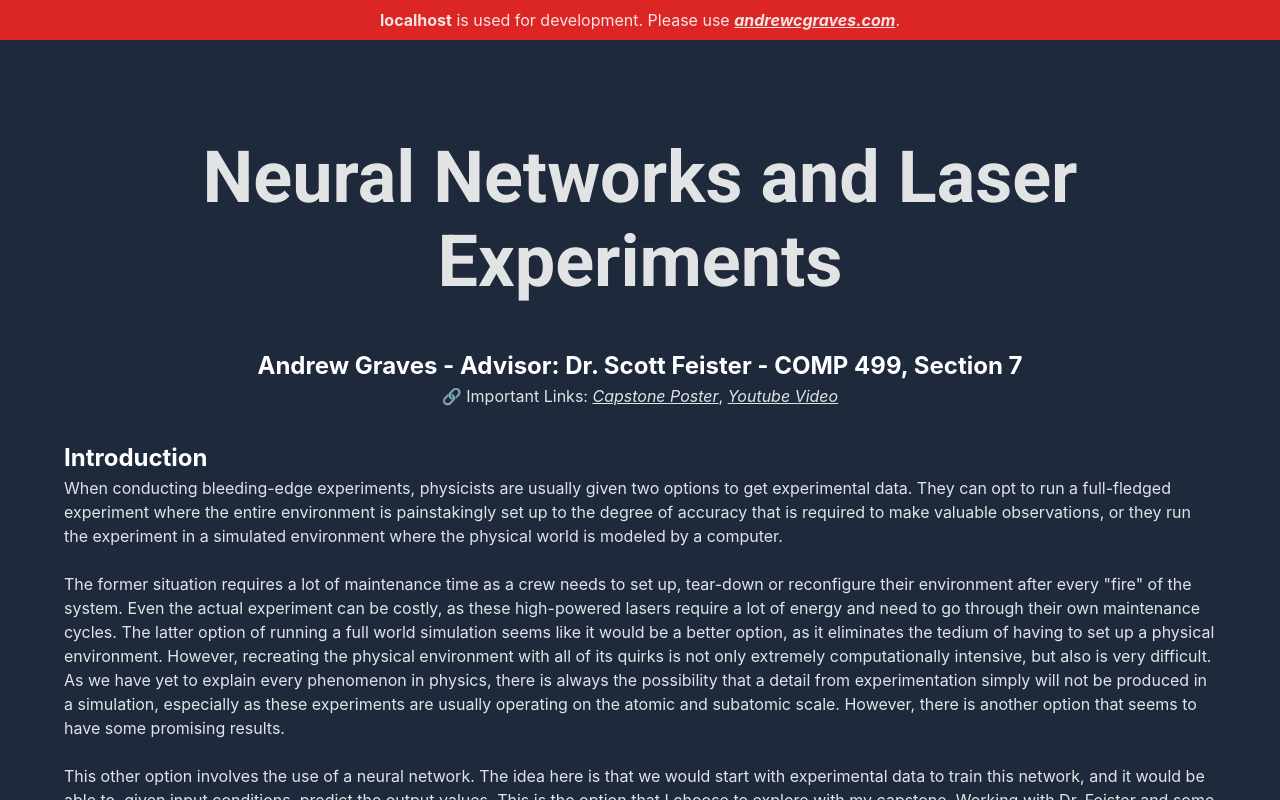
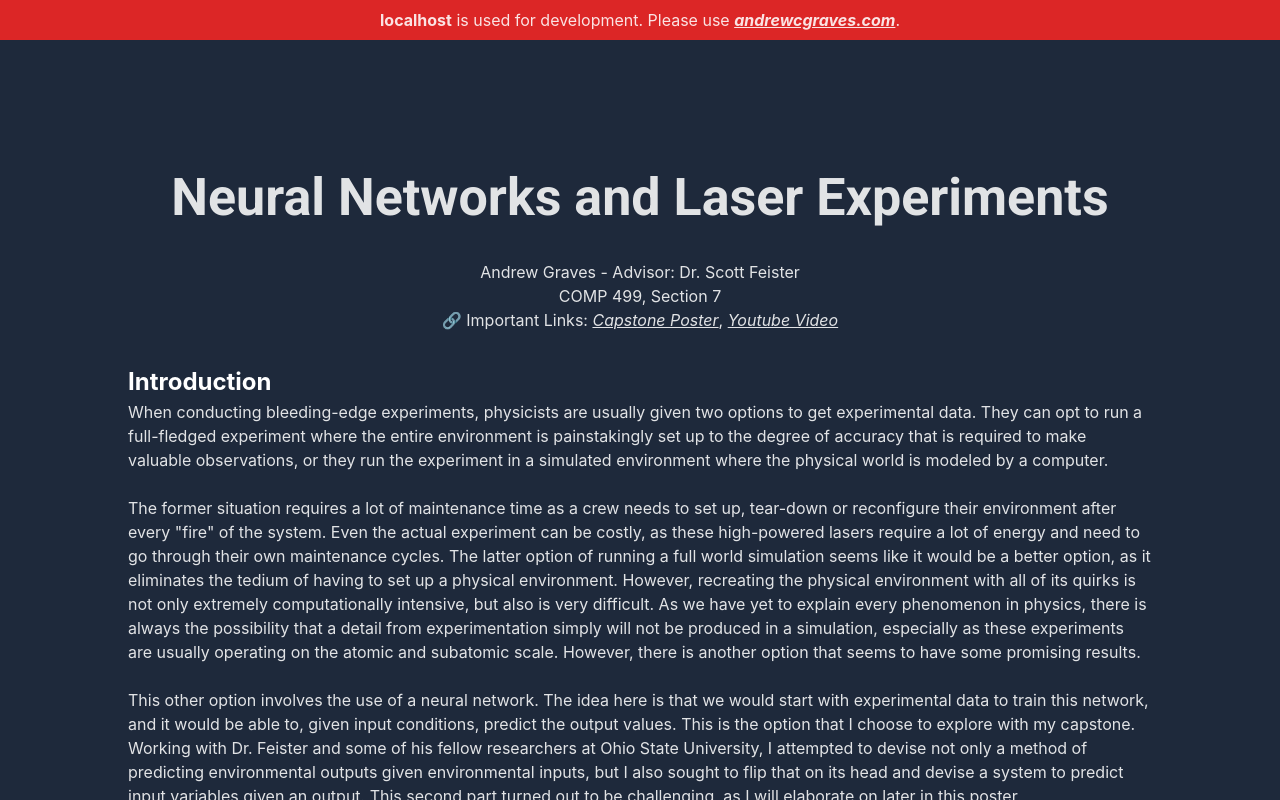
Before and after one commit to andrewcgraves/andrewcgraves.com, a Next.js app: page /capstone in a window 1280 px wide. Built offline with nearby package versions, Linux system fonts and the light colour scheme.

Commit message:
DEV: Better resizing

```diff
--- a/pages/capstone.tsx
+++ b/pages/capstone.tsx
@@ -14,10 +14,11 @@ export default function Capstone() {
                 <link href="https://fonts.googleapis.com/css2?family=Roboto:wght@400;500;700&display=swap" rel="stylesheet"/>
             </Head>
 
-            <main className='p-16'>
-                <div className='text-center m-8'>
-                    <h1><b>Neural Networks and Laser Experiments</b></h1>
-                    <h2>Andrew Graves - Advisor: Dr. Scott Feister - COMP 499, Section 7</h2>
+            <main className='sm:p-16 md:p-32'>
+                <div className='text-center mb-8'>
+                    <h1 className='mb-8'><b>Neural Networks and Laser Experiments</b></h1>
+                    <p>Andrew Graves - Advisor: Dr. Scott Feister</p>
+                    <p>COMP 499, Section 7</p>
                     <p>🔗 Important Links: <a href='capstone/capstone-poster.pdf' target='_blank'>Capstone Poster</a>, <a href='https://youtu.be/tc9USxLXiAg' target='_blank'>Youtube Video</a></p>
                 </div>
                 <div className='items-start'>
@@ -36,14 +37,14 @@ export default function Capstone() {
                             <br/><br/>I followed this up with getting some experience creating my own neural networks with Python and attempting to think of an architecture that would allow me to work backwards as well as forwards.
                             <br/><br/>Throughout the semester, I worked with Dr. Feister to ensure that I had the correct idea of the physical experiment I was attempting to make predictions on. He helped me understand what the most ideal use case for a neural network like this would be and how people in his field would benefit.
                         </p>
-                        <div className='flex p-8 mb-8 gap-8'>
-                            <div className='flex-initial'>
+                        <div className='flex flex-wrap p-8 mb-8 gap-8'>
+                            <div className='flex-initial sm:flex-1'>
                                 <figure className='table'>
                                     <img src='/capstone/01.jpg' alt='Fig. 1: Physicists setting up a laser experiment'/>
                                     <figcaption className='table-caption caption-bottom'>Fig. 1: Physicists setting up a laser experiment</figcaption>
                                 </figure>
                             </div>
-                            <div className='flex-initial'>
+                            <div className='flex-initial sm:flex-1'>
                                 <figure className='table'>
                                     <img src='/capstone/02.png' alt='Fig. 2: Visual guide to an invertible neural network'/>
                                     <figcaption className='table-caption caption-bottom'>Fig. 2: Visual guide to an invertible neural network</figcaption>
@@ -60,14 +61,14 @@ export default function Capstone() {
                             <br/><br/>Normal neural networks only function in a single direction. Their operations are destructive and do not allow for any information to be derived about the inputs that created an output. Invertible Neural Networks turn this idea on its head by allowing information to be gained in both directions, forward and back. This is possible because their structure is arranged in such a way that there is no loss of data through the layers. Figure 2 demonstrates this visually. Thus, in practice an Invertible neural network is a normal neural network but with special restrictions on how the activation functions, weights and biases can be set up.
                             <br/><br/>My proposed structure would be the blending of Invertible, AutoEncoder (Fig. 6) and linear layers as described below. There would be two networks, one for getting the outputs and one for getting the inputs. The first one would consist of linear layers, with only the last layer having an invertible transition between them. Once the first model was trained, the second model would use the weights and biases from those last layers as its input section. The next layer section would consist of an autoencoder that will attempt to find a mapping between the outputs of that second layer and an output layer of 4 nodes mirroring the original input. I have yet to implement this as an actual model, but it was what I was planning to do if I were to continue working on this project.
                         </p>
-                        <div className='flex p-8 mb-8 gap-8'>
-                            <div className='flex-initial'>
+                        <div className='flex flex-wrap p-8 mb-8 gap-8'>
+                            <div className='flex-initial sm:flex-1'>
                                 <figure className='table'>
                                     <img src='/capstone/03.png' alt='Fig. 3: Training and Testing error relative to time of the initial model'/>
                                     <figcaption className='table-caption caption-bottom'>Fig. 3: Training and Testing error relative to time of the initial model</figcaption>
                                 </figure>
                             </div>
-                            <div className='flex-initial'>
+                            <div className='flex-initial sm:flex-1'>
                                 <figure className='table'>
                                     <img src='/capstone/04.png' alt='Fig 4. Training and Testing error relative to time of the mirrored model'/>
                                     <figcaption className='table-caption caption-bottom'>Fig. 4: Training and Testing error relative to time of the mirrored model</figcaption>
@@ -81,20 +82,20 @@ export default function Capstone() {
                             <br/><br/>Furthermore, I also got to learn about invertible neural networks, something that I never encountered while studying machine learning in school. They really piqued my interest and motivated me to take a deeper dive into some of the different types of neural networks.
                             <br/><br/>After university, I intend to continue to develop this system, as I am curious to see if it would work as I intended it to.
                         </p>
-                        <div className='flex p-8 mb-8 gap-8'>
-                            <div className='flex-initial'>
+                        <div className='flex flex-wrap p-8 mb-8 gap-8'>
+                            <div className='flex-initial md:flex-1'>
                                 <figure className='table'>
                                     <img src='/capstone/05.png' alt='Fig. 5: The initial model'/>
                                     <figcaption className='table-caption caption-bottom'>Fig. 5: The initial model</figcaption>
                                 </figure>
                             </div>
-                            <div className='flex-initial'>
+                            <div className='flex-initial md:flex-1'>
                                 <figure className='table'>
                                     <img src='/capstone/06.png' alt='Fig. 6: The architecture of an autoencoder'/>
                                     <figcaption className='table-caption caption-bottom'>Fig. 6: The architecture of an autoencoder</figcaption>
                                 </figure>
                             </div>
-                            <div className='flex-initial'>
+                            <div className='flex-initial md:flex-1'>
                                 <figure className='table'>
                                     <img src='/capstone/07.png' alt='Fig. 7: The dataset graphed with 4 of the 5 parameters. The green point is a data point plugged into the prediction model and the predicted value is about what is expected for a value in that region of the graph.'/>
                                     <figcaption className='table-caption caption-bottom'>Fig. 7: The dataset graphed with 4 of the 5 parameters. The green point is a data point plugged into the prediction model and the predicted value is about what is expected for a value in that region of the graph.</figcaption>
--- a/pages/index.tsx
+++ b/pages/index.tsx
@@ -2,6 +2,10 @@ import Head from 'next/head'
 import Image from 'next/image'
 // import styles from '../styles/Home.module.css'
 import LinkBox from '../src/Components/LinkBox.js'
+
+// images
+import linkedInLogo from '../public/linkedInLogo.png'
+import githubLogo from'../public/githubLogo.png'
 
 export default function Home() {
   return (
@@ -15,11 +19,11 @@ export default function Home() {
       </Head>
 
       <main className='m-auto p-8'>
-        <h1>
-          Hey, I'm <br/> <strong>Andrew Graves</strong> 👋
+        <h1 className='mb-8'>
+          Hey, I'm <br/><strong>Andrew Graves</strong> 👋
         </h1>
         <div className='items-start'>
-          <div >
+          <div className='mb-8'>
             <p>
               I'm a senior at 🎓 California State University Channel Islands, studying Computer Science.
               <br></br>I am also employed full-time as a 💻 full-stack developer at PennyMac Loan Services.
@@ -28,11 +32,11 @@ export default function Home() {
               <br></br> and how we can leverage that to make positive change.
             </p>
           </div>
-          <div className='mt-8'>
+          <div>
             <p className='caption'>Links...</p>
-            <div className='flex space-x-4'>
-              <LinkBox link="https://www.linkedin.com/in/andrewcgraves/" imgSrc="/linkedInLogo.png" width={56} height={56}/>
-              <LinkBox link="https://github.com/andrewcgraves" imgSrc="/githubLogo.png" width={56} height={56}/>
+            <div className='flex gap-4 sm:flex-row flex-wrap'>
+              <LinkBox link="https://www.linkedin.com/in/andrewcgraves/" imgSrc={linkedInLogo} size={24}/>
+              <LinkBox link="https://github.com/andrewcgraves" imgSrc={githubLogo} size={24}/>
             </div>
           </div>
         </div>
--- a/src/Components/LinkBox.js
+++ b/src/Components/LinkBox.js
@@ -1,13 +1,10 @@
-// import Head from 'next/head'
 import Image from 'next/image'
-// import styles from '../styles/Home.module.css'
-// import styles from '../../styles/Home.module.css'
 
-export default function LinkBox({ link, imgSrc, width, height }) {
+export default function LinkBox({ link, imgSrc, size}) {
     return(
-        <a href={link} target="_blank">
-            <div className='p-4 bg-slate-950 hover:bg-slate-900 rounded-xl hover:scale-105 hover:-translate-x-1/8 hover:-translate-y-1 hover:drop-shadow-lg ease-in-out duration-200'>
-                <Image src={imgSrc} width={width} height={height}/>
+        <a href={link} target="_blank" className={`object-contain aspect-square flex-none h-${size}`}>
+            <div className='p-4 bg-slate-950 hover:bg-slate-900 rounded-xl hover:scale-105 hover:-translate-x-1/8 hover:-translate-y-1 hover:drop-shadow-lg ease-in-out duration-200 h-full grid place-content-center'>
+                <Image src={imgSrc}/>
             </div>
         </a>
     )
--- a/styles/globals.css
+++ b/styles/globals.css
@@ -10,10 +10,10 @@
 
 h1 {
   font-family: 'Roboto', sans-serif;
-  font-size: 72px;
+  font-size: 52px;
   color: rgba(255, 255, 255, .87);
-  margin-bottom: 44px;
-  line-height: 84px;
+  /* margin-bottom: 44px; */
+  line-height: 60px;
   font-weight: 500;
   margin-top: 0px;
 }
@@ -43,12 +43,3 @@ h2 {
   color:white;
   font-weight: bold;
 }
-
-img {
-  max-height: 12em;
-  object-fit: contain;
-}
-
-caption {
-  width: 100%;
-}
```
Also changed, not shown: public/tree-city-solid.svg (added), public/user-graduate-solid.svg (added).
